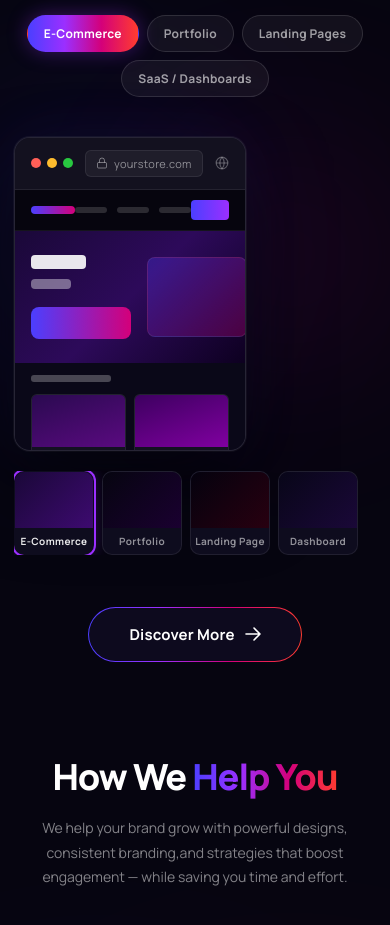
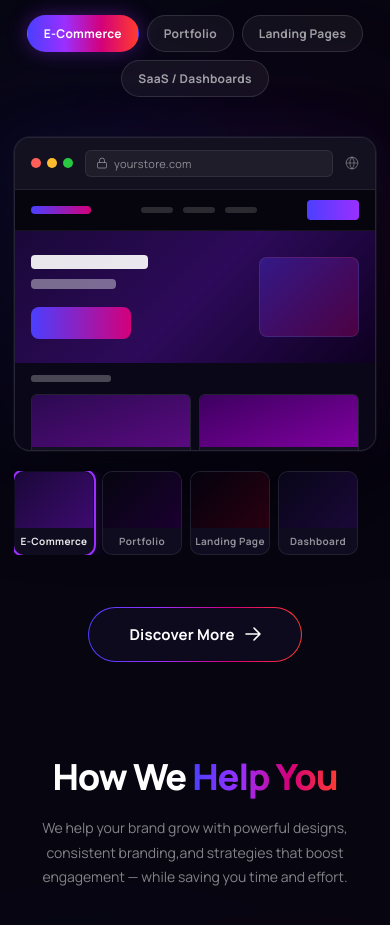
Before and after one commit to abhi-drishyam/drishyammedianext, a Next.js app: page / in a window 390 px wide. Shown: the part 3520-4445 px from the top of the page. Built offline with nearby package versions, Linux system fonts and the light colour scheme.

Commit message:
website alignment

```diff
--- a/app/index.css
+++ b/app/index.css
@@ -1075,7 +1075,8 @@
 @media (max-width: 768px) {
   .ws-section { padding: 56px 20px; }
   .ws-sub br { display: none; }
-  .ws-frame-wrap { flex-direction: column; }
+  .ws-frame-wrap { flex-direction: column; align-items: center; }
+  .ws-browser { width: 100%; max-width: 600px; align-self: center; }
   .ws-thumbs { flex-direction: row; width: 100%; overflow-x: auto; -webkit-overflow-scrolling: touch; scrollbar-width: none; gap: 8px; }
   .ws-thumbs::-webkit-scrollbar { display: none; }
   .ws-thumb { flex-shrink: 0; width: 100px; }
```
